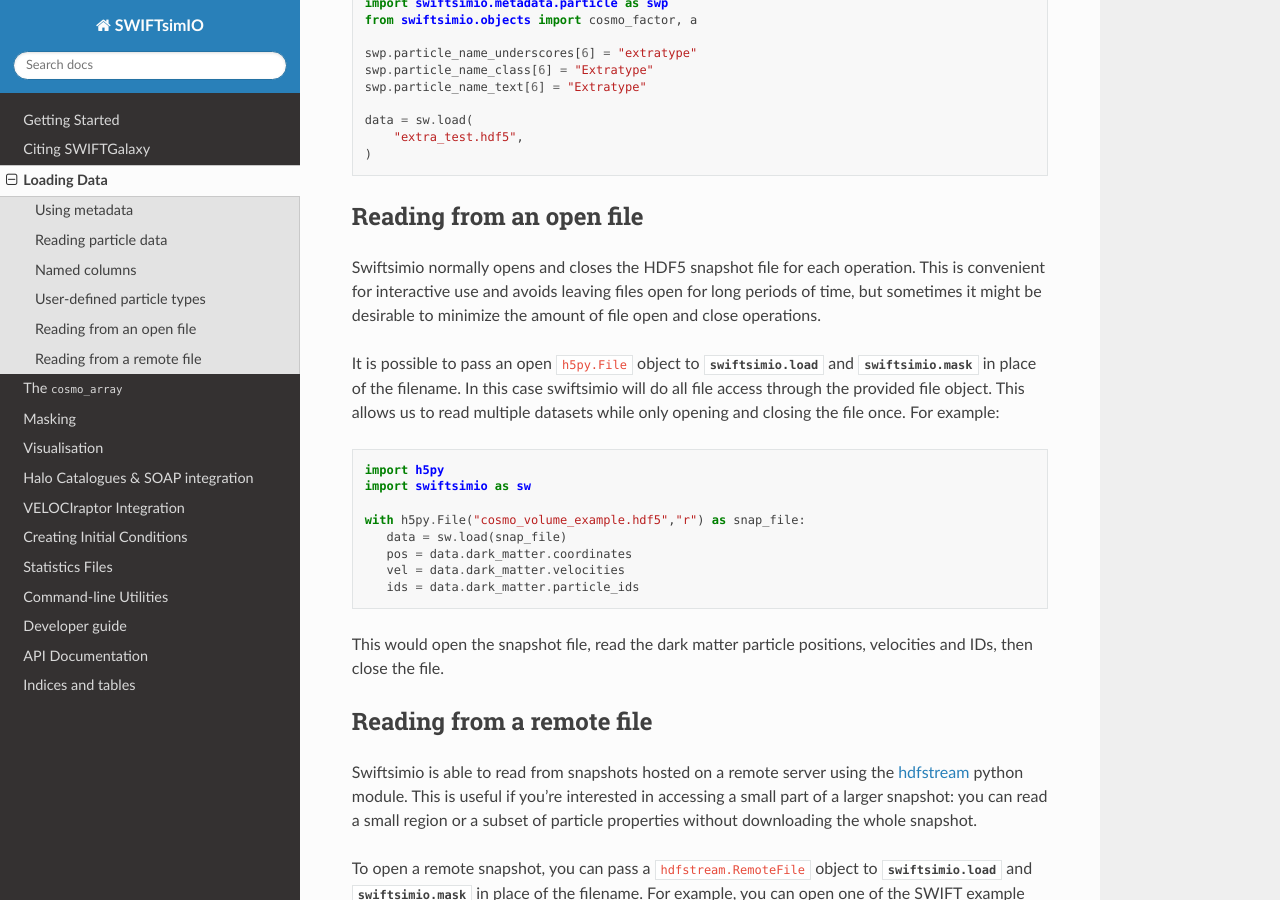
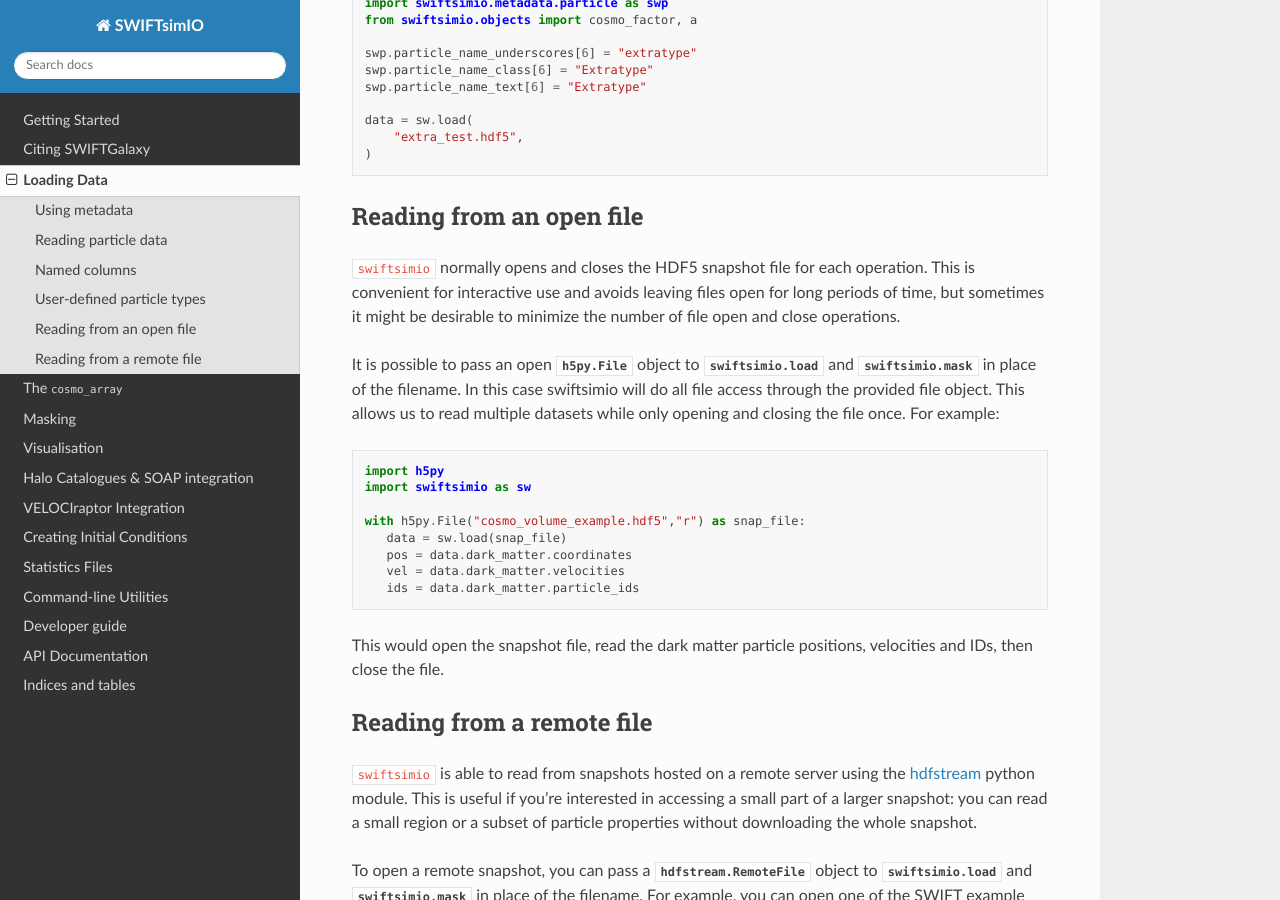
Before and after one commit to SWIFTSIM/swiftsimio, a Sphinx documentation site: the page built from docs/source/loading_data/index.rst, in a window 1280 px wide and 900 px high, scrolled down 4942 px. Built offline with Sphinx 7.4.7 and the Read the Docs theme 3.1.0, drawn with Linux system fonts in a browser that asks for light colours; pages that are not in the unit, such as notebooks, are missing from menus.

```diff
--- a/docs/source/conf.py
+++ b/docs/source/conf.py
@@ -112,4 +112,6 @@ intersphinx_mapping = dict(
     swiftgalaxy=("https://swiftsimio.readthedocs.io/en/latest/", None),
     velociraptor=("https://velociraptor-python.readthedocs.io/en/latest/", None),
     astropy=("https://docs.astropy.org/en/stable/", None),
+    h5py=("https://docs.h5py.org/en/latest/", None),
+    hdfstream=("https://hdfstream-python.readthedocs.io/en/latest/", None),
 )
--- a/docs/source/loading_data/index.rst
+++ b/docs/source/loading_data/index.rst
@@ -275,12 +275,12 @@ in SWIFT will be automatically read.
 Reading from an open file
 -------------------------
 
-Swiftsimio normally opens and closes the HDF5 snapshot file for each
-operation. This is convenient for interactive use and avoids leaving
-files open for long periods of time, but sometimes it might be
-desirable to minimize the amount of file open and close operations.
+``swiftsimio`` normally opens and closes the HDF5 snapshot file for
+each operation. This is convenient for interactive use and avoids
+leaving files open for long periods of time, but sometimes it might be
+desirable to minimize the number of file open and close operations.
 
-It is possible to pass an open ``h5py.File`` object to
+It is possible to pass an open :obj:`h5py.File` object to
 :mod:`swiftsimio.load` and :mod:`swiftsimio.mask` in place of the
 filename. In this case swiftsimio will do all file access through the
 provided file object. This allows us to read multiple datasets while
@@ -304,14 +304,14 @@ positions, velocities and IDs, then close the file.
 Reading from a remote file
 --------------------------
 
-Swiftsimio is able to read from snapshots hosted on a remote server
-using the `hdfstream
+``swiftsimio`` is able to read from snapshots hosted on a remote
+server using the `hdfstream
 <https://hdfstream-python.readthedocs.io/en/latest>`_ python
 module. This is useful if you're interested in accessing a small part
 of a larger snapshot: you can read a small region or a subset of
 particle properties without downloading the whole snapshot.
 
-To open a remote snapshot, you can pass a ``hdfstream.RemoteFile``
+To open a remote snapshot, you can pass a :obj:`hdfstream.RemoteFile`
 object to :mod:`swiftsimio.load` and :mod:`swiftsimio.mask` in place
 of the filename. For example, you can open one of the SWIFT example
 snapshots with:
```
